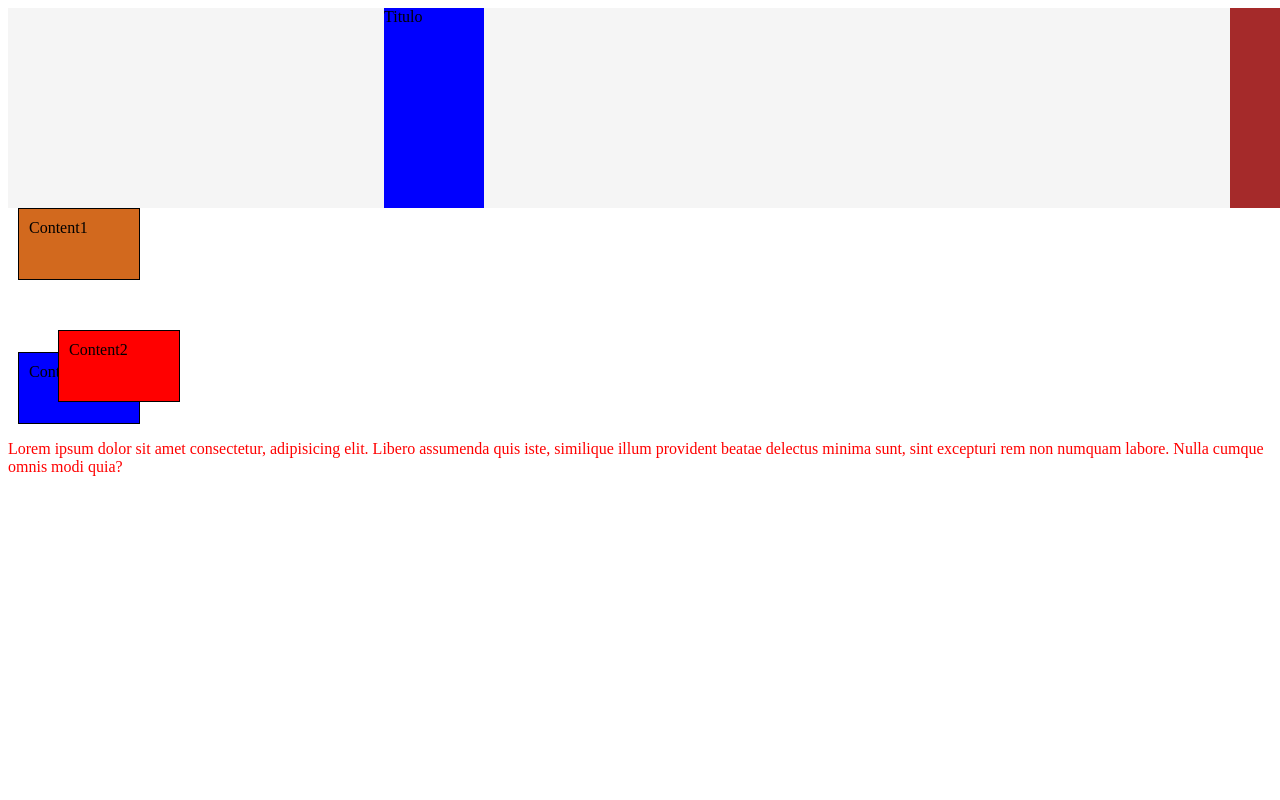
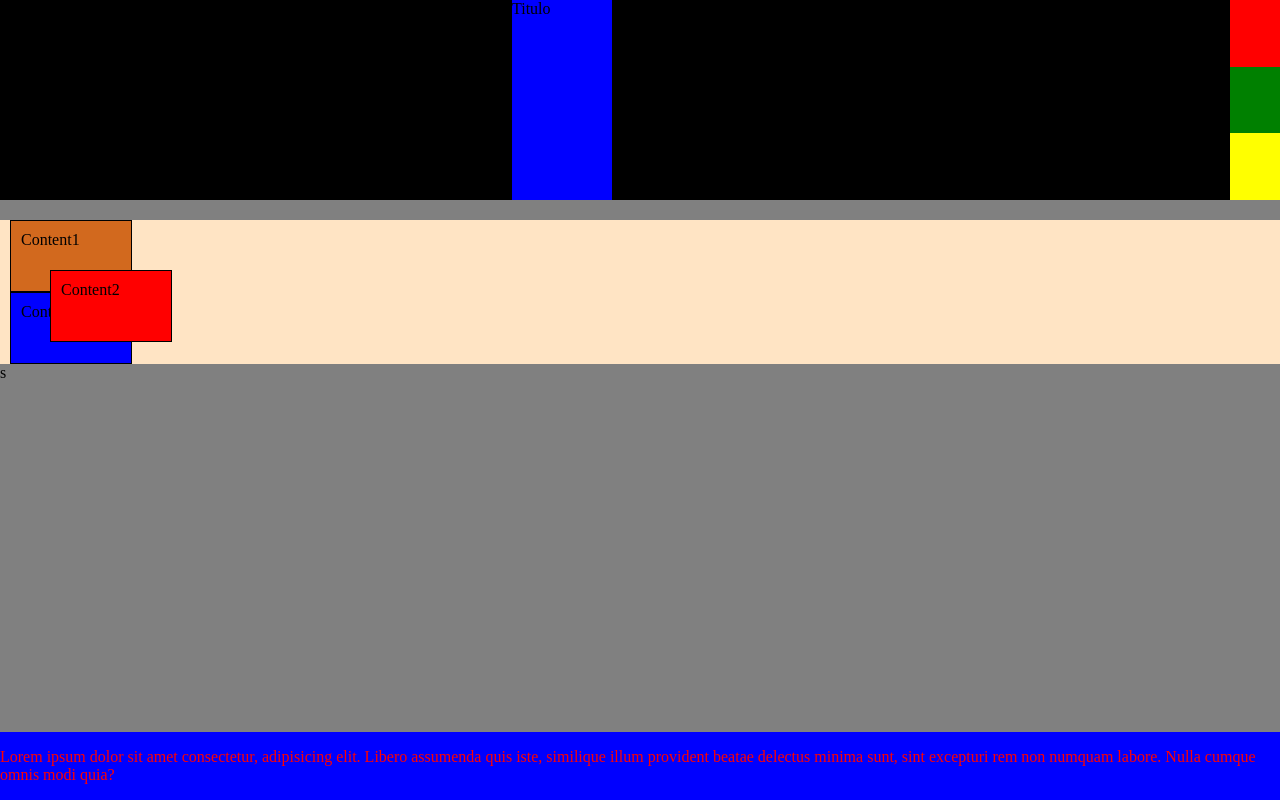
Before and after one commit to dgutper960/DIW_2324, a plain HTML site: page TeoriaHTML/TeoriaEspecificidad/index.html in a window 1280 px wide. Drawn offline with Linux system fonts and the light colour scheme.

Commit message:
adicion de codigo de clase

```diff
--- a/LandingMiguelSalvado/logica.js
+++ b/LandingMiguelSalvado/logica.js
@@ -5,10 +5,10 @@ const cambiarCss = () => {
 };
 
 
-function onIniciar() {
+const onIniciar = () => {
     console.log("Uso esta funcion para inicializar elementos de la pagina");
     const divMenu = document.querySelector(".header__menu");
     divMenu.addEventListener("click", cambiarCss)
 }
 
-window.onload = onIniciar();
+window.onload = onIniciar;
--- a/LandingMiguelSalvado/styles.css
+++ b/LandingMiguelSalvado/styles.css
@@ -138,6 +138,7 @@ h4 {
 
 .navItems--abrir {
   transform: translateX(0);
+  position: fixed;
 
   transition: 0.1s ease-in;
 }
--- a/TeoriaHTML/TeoriaEspecificidad/index.html
+++ b/TeoriaHTML/TeoriaEspecificidad/index.html
@@ -12,18 +12,17 @@
        Titulo
       </div>
       <div class="header__caja2">
-        <div class="caja2__div"></div>
-        <div></div>
-        <div></div>
+        <div class="caja2__div1"></div>
+        <div class="caja2__div2"></div>
+        <div class="caja2__div3"></div>
       </div>
     </header>
 
     <main>
-
       <div class="cuerpo__divDePrueba">Content1</div>
       <div class="cuerpo__divDePrueba cuerpo__divDePrueba--red">Content2</div>
       <div class="cuerpo__divDePrueba cuerpo__divDePrueba--blue">Content3</div>
-    </main>
+    </main>s
 
     <footer>
       <p>
--- a/TeoriaHTML/TeoriaEspecificidad/styles.css
+++ b/TeoriaHTML/TeoriaEspecificidad/styles.css
@@ -1,18 +1,38 @@
+/*Indico que a la etiqueta HTML body le voy a aplicar un estilo específico*/
+body {
+    margin: 0;
+    background-color: grey;
+    min-height: 100vh;
+}
+
+/*Indico que a los h1, p y h4 les voy a aplicar unos estilos específicos*/
 h1,p,h4 {
     font-family: 'Times New Roman', Times, serif;
     color: red;
 }
 
+/*Especifico clases CSS a los p que haya dentro de un div, sin importar el nivel en el que se encuentren*/
 div p {
     font-family: Arial, Helvetica, sans-serif;
     color: green;
 }
 
+/*Especifico clases a los p que sean hijos directos de un div*/
 div>p {
     font-family: 'Gill Sans', 'Gill Sans MT', Calibri, 'Trebuchet MS', sans-serif;
     color: blue;
 }
 
+/*Selector de etiqueta: Aplicamos estilos a las etiquetas deseadas, en este caso, etiqueta main*/
+main {
+    position: relative;
+    margin-top: 20px;
+
+    background-color: bisque;
+
+}
+
+/*Selector de clase: Aplicamos estilos a las etiquetas identificadas con el nombre deseado.*/
 .cuerpo__divDePrueba {
     color: black;
     background-color: chocolate;
@@ -24,58 +44,80 @@ div>p {
     height: 50px;
     width: 100px;
 }
-
+/*Selector de clase*/
 .cuerpo__divDePrueba--red {
-    position: relative;
+    position: absolute;
     background-color: red;
 
     top: 50px;
     left: 40px;
 
 }
+/*Selector de clase*/
 .cuerpo__divDePrueba--blue {
     background-color: blue;
 }
 
-.cuerpo_spanPrueba {
-
-    color: black;
-    background-color: rgb(210, 30, 171);
-    margin-left: 10px;
-
-    border: 1px solid black;
-    padding: 10px;
-
-    height: 100px;
-    width: 100px;
-}
-
+/*Selector de etiqueta*/
 header {
+    position: relative;
     height: 200px;
     width: 100%;
 
-    background-color: whitesmoke;
+    background-color: black;
 }
-
+/*Selector de clase*/
 .header__caja1 {
     width: 100px;
-    height: 200px;
+    height: 100%;
 
     position: absolute;
-    left: 30%;
+    left: 40%;
 
     background-color: blue;
 }
-
+/*Selector de clase*/
 .header__caja2 {
 
     width: 50px;
-    height: 200px;
+    height: 100%;
 
     position: absolute;
     left: auto;
     right: 0;
 
+    display: flex;
+    flex-direction: column;
+    justify-content: space-between;
+
     background-color: brown;
 
 }
+/*Selector de clase*/
+.caja2__div1 {
+    flex: 1;
+
+    background-color: red;
+}
+/*Selector de clase*/
+.caja2__div2 {
+    flex: 1;
+
+    background-color: green;
+}
+/*Selector de clase*/
+.caja2__div3 {
+    flex: 1;
+
+    background-color: yellow;
+}
+
+/*Selector de etiqueta*/
+footer {
+    position: absolute;
+
+    background-color: blue;
+    margin-top: 10px;
+
+    bottom: 0;
+}
```
Also changed, not shown: TeoriaHTML/TeoriaEspecificidad/espec.css (deleted, +0 -7 lines), TeoriaHTML/TeoriaEspecificidad/especificidad.html (deleted, +0 -49 lines), TeoriaHTML/TeoriaTablas/index.html (renamed from TeoriaHTML/index.html), TeoriaHTML/TeoriaTablas/styles.css (renamed from TeoriaHTML/styles.css), 1 other file.
